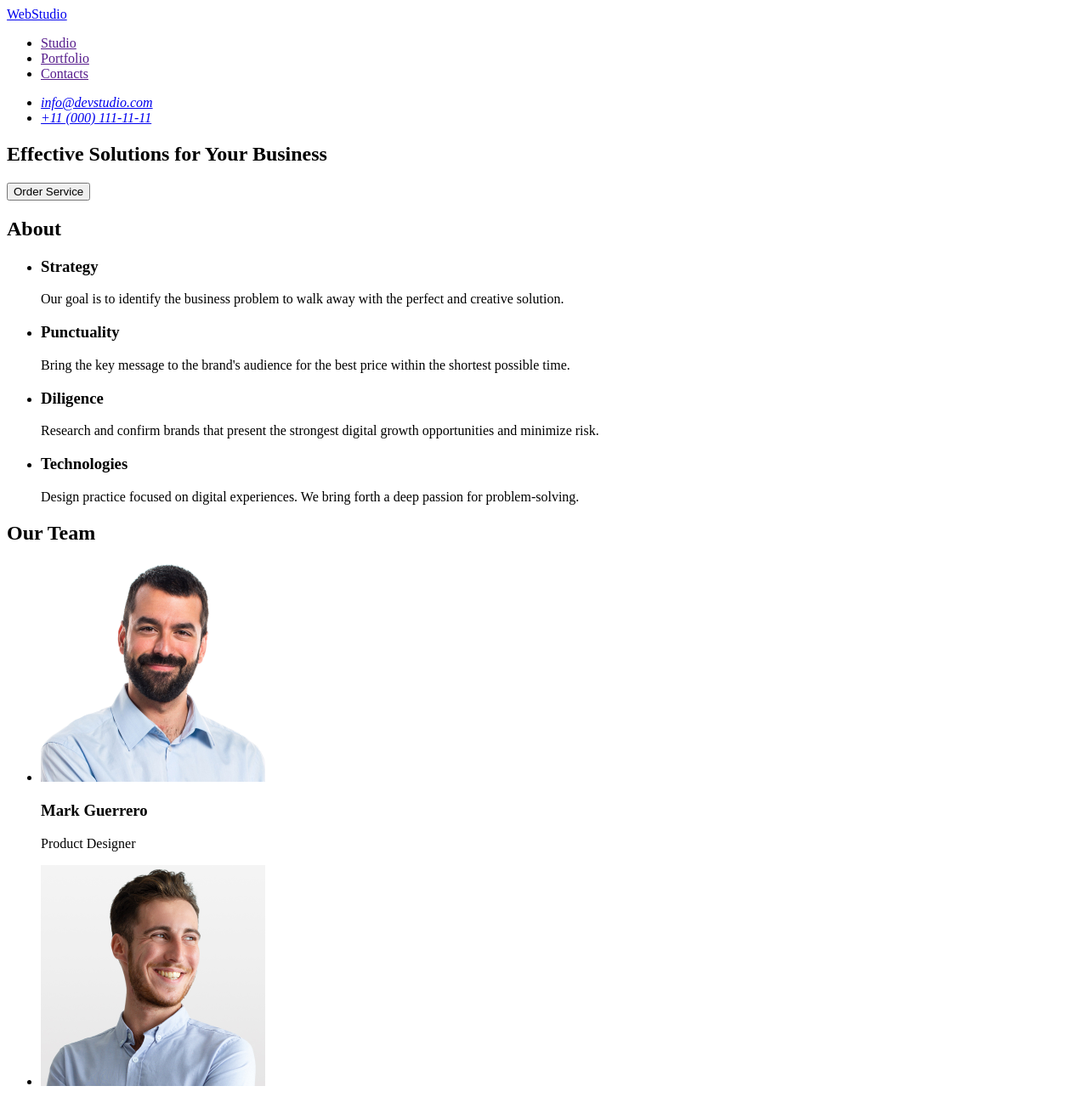
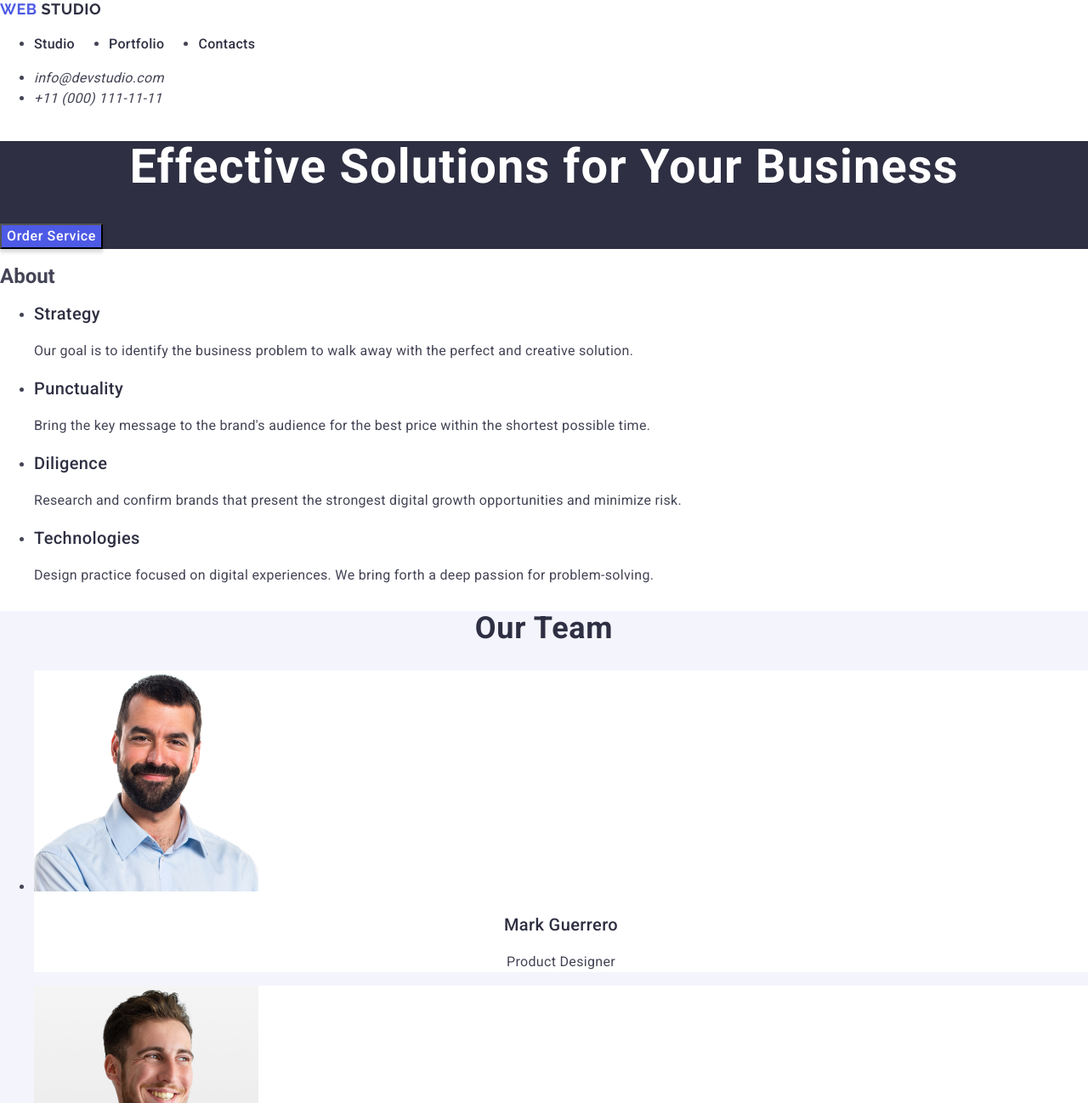
Before and after one commit to YelyzavetaMnoholiet/goit-markup-hw-02, a plain HTML site: page index.html in a window 1280 px wide. Shown: the top 1298 px of the page at 85% size. Drawn offline with nearby package versions, Linux system fonts and the light colour scheme.

Commit message:
add styles

```diff
--- a/css/styles.css
+++ b/css/styles.css
@@ -0,0 +1,232 @@
+body {
+    font-family: "Roboto", "Raleway", sans-serif;
+    color: #434455;
+    font-weight: 400;
+    font-size: 16px;
+    line-height: 24px;
+    letter-spacing: 2%;
+    background-color: #fff;
+}
+
+a {
+    text-decoration: none;
+}
+
+.header {
+    background: #fff;
+}
+
+.logo-studio {
+    font-family: "Raleway", sans-serif;
+    font-weight: 700;
+font-size: 18px;
+line-height: 1.16667;
+letter-spacing: 0.03em;
+text-transform: uppercase;
+color: #2e2f42;
+}
+
+.logo-web {
+    font-family: "Raleway", sans-serif;
+    font-weight: 700;
+font-size: 18px;
+line-height: 1.16667;
+letter-spacing: 0.03em;
+text-transform: uppercase;
+color: #4d5ae5;
+}
+
+.menu {
+    display: flex;
+align-items: flex-start;
+justify-content: flex-start;
+flex-direction: row;
+gap: 40px;
+}
+
+.menu-link {
+    font-weight: 500;
+font-size: 16px;
+line-height: 1.5;
+letter-spacing: 0.02em;
+color: #2e2f42;
+}
+
+.menu-link:hover {
+    color: #404bbf;
+}
+.menu-link:active {
+    color: #404bbf;
+}
+
+.contacts-info {
+    font-family: "Roboto", sans-serif;
+    font-weight: 400;
+font-size: 16px;
+line-height: 1.5;
+letter-spacing: 0.02em;
+color: #434455;
+}
+.contacts-info:hover {
+    color: #404bbf;
+}
+
+.section-title {
+    background: #2e2f42;
+}
+ .title {
+    font-family: "Roboto", sans-serif;
+    font-weight: 700;
+font-size: 56px;
+line-height: 1.07143;
+letter-spacing: 0.02em;
+text-align: center;
+color: #fff;
+ }
+
+ .button {
+    box-shadow: 0 4px 4px 0 rgba(0, 0, 0, 0.15);
+background: #4d5ae5;
+
+ }
+.button-title {
+    font-family: "Roboto", sans-serif;
+    font-weight: 500;
+font-size: 16px;
+line-height: 1.5;
+letter-spacing: 0.04em;
+color: #fff;
+}
+
+.button:hover {
+    background: #404bbf;
+}
+
+.section-about {
+
+}
+
+.about-title {
+    font-family: "Roboto", sans-serif;
+    font-weight: 500;
+font-size: 20px;
+line-height: 1.2;
+letter-spacing: 0.02em;
+color: #2e2f42;
+}
+
+.text {
+    font-family: "Roboto", sans-serif;
+    font-weight: 400;
+font-size: 16px;
+line-height: 1.5;
+letter-spacing: 0.02em;
+color: #434455;
+}
+
+.section-team {
+    background: #f4f4fd;
+}
+
+.second-title {
+    font-family: "Roboto", sans-serif;
+    font-weight: 700;
+font-size: 36px;
+line-height: 1.11111;
+letter-spacing: 0.02em;
+text-align: center;
+color: #2e2f42;
+}
+
+.team-inform {
+background: #fff;
+}
+
+.name {
+    font-family: "Roboto", sans-serif;
+    font-weight: 500;
+font-size: 20px;
+line-height: 1.2;
+letter-spacing: 0.02em;
+text-align: center;
+color: #2e2f42;
+}
+
+.career {
+    font-family: "Roboto", sans-serif;
+    font-weight: 400;
+font-size: 16px;
+line-height: 1.5;
+letter-spacing: 0.02em;
+text-align: center;
+color: #434455;
+}
+
+.section-portfolio {
+
+}
+
+.title-portfolio {
+    font-family: "Roboto", sans-serif;
+    font-weight: 700;
+font-size: 36px;
+line-height: 1.11111;
+letter-spacing: 0.02em;
+text-align: center;
+color: #2e2f42;
+}
+
+.cards {
+    background: #fff;
+}
+
+.cards-name {
+    font-family: "Roboto", sans-serif;
+    font-weight: 500;
+font-size: 20px;
+line-height: 1.2;
+letter-spacing: 0.02em;
+color: #2e2f42;
+}
+
+.cards-text {
+    font-family: "Roboto", sans-serif;
+    font-weight: 400;
+font-size: 16px;
+line-height: 1.5;
+letter-spacing: 0.02em;
+color: #434455;
+}
+
+.footer {
+    background: #2e2f42;
+}
+
+.footer-logo-web {
+    font-family: "Raleway", sans-serif;
+    font-weight: 700;
+font-size: 18px;
+line-height: 1.16667;
+letter-spacing: 0.03em;
+text-transform: uppercase;
+color: #4d5ae5;
+}
+
+.footer-logo-studio {
+    font-family: "Raleway", sans-serif;
+    font-weight: 700;
+font-size: 18px;
+line-height: 1.16667;
+letter-spacing: 0.03em;
+text-transform: uppercase;
+color: #f4f4fd;
+}
+
+.footer-text {
+    font-family: "Roboto", sans-serif;
+    font-weight: 400;
+font-size: 16px;
+line-height: 1.5;
+letter-spacing: 0.02em;
+color: #f4f4fd;
+}
--- a/index.html
+++ b/index.html
@@ -4,60 +4,71 @@
     <meta charset="UTF-8" />
     <meta name="viewport" content="width=device-width, initial-scale=1.0" />
     <title>home_work1</title>
+
+    <link rel="stylesheet" href="./css/normalize.css" />
+    <link rel="stylesheet" href="./css/styles.css" />
+    <link rel="preconnect" href="https://fonts.googleapis.com" />
+    <link rel="preconnect" href="https://fonts.gstatic.com" crossorigin />
+    <link
+      href="https://fonts.googleapis.com/css2?family=Raleway:ital,wght@0,700;1,700&family=Roboto:wght@400;500;700&display=swap"
+      rel="stylesheet"
+    />
   </head>
   <body>
-    <header>
-      <nav>
-        <a href="./index.html">WebStudio</a>
-        <ul>
-          <li><a href="">Studio</a></li>
-          <li><a href="">Portfolio</a></li>
-          <li><a href="">Contacts</a></li>
+    <header class="header">
+      <nav class="nav">
+        <a href="./index.html" class="logo-web"
+          >Web <span class="logo-studio">Studio</span></a
+        >
+        <ul class="menu">
+          <li class="menu-item"><a href="" class="menu-link">Studio</a></li>
+          <li class="menu-item"><a href="" class="menu-link">Portfolio</a></li>
+          <li class="menu-item"><a href="" class="menu-link">Contacts</a></li>
         </ul>
       </nav>
-      <address>
-        <ul>
+      <address class="address">
+        <ul class="contacts-list">
           <li>
-            <a href="mailto:info@devstudio.com">info@devstudio.com</a><br />
+            <a href="mailto:info@devstudio.com" class="contacts-info">info@devstudio.com</a><br />
           </li>
-          <li><a href="tel:+110001111111">+11 (000) 111-11-11</a><br /></li>
+          <li><a href="tel:+110001111111" class="contacts-info">+11 (000) 111-11-11</a><br /></li>
         </ul>
       </address>
     </header>
 
     <main>
-      <section>
-        <h1>Effective Solutions for Your Business</h1>
-        <button type="button">Order Service</button>
+      <section class="section-title">
+        <h1 class="title">Effective Solutions for Your Business</h1>
+        <button type="button" class="button"><span class="button-title">Order Service</span> </button>
       </section>
 
-      <section>
+      <section class="section-about">
         <h2>About</h2>
         <ul>
           <li>
-            <h3>Strategy</h3>
-            <p>
+            <h3 class="about-title">Strategy</h3>
+            <p class="text">
               Our goal is to identify the business problem to walk away with the
               perfect and creative solution.
             </p>
           </li>
           <li>
-            <h3>Punctuality</h3>
-            <p>
+            <h3 class="about-title">Punctuality</h3>
+            <p class="text">
               Bring the key message to the brand's audience for the best price
               within the shortest possible time.
             </p>
           </li>
           <li>
-            <h3>Diligence</h3>
-            <p>
+            <h3 class="about-title">Diligence</h3>
+            <p class="text">
               Research and confirm brands that present the strongest digital
               growth opportunities and minimize risk.
             </p>
           </li>
           <li>
-            <h3>Technologies</h3>
-            <p>
+            <h3 class="about-title">Technologies</h3>
+            <p class="text">
               Design practice focused on digital experiences. We bring forth a
               deep passion for problem-solving.
             </p>
@@ -65,56 +76,105 @@
         </ul>
       </section>
 
-      <section>
-        <h2>Our Team</h2>
-        <ul>
-          <li>
+      <section class="section-team">
+        <h2 class="second-title">Our Team</h2>
+        <ul class="Team">
+          <li class="team-inform">
             <img
               src="./images/img1.jpg"
               alt="foto_mark_guerrero"
               width="264"
               height="260"
             />
-            <h3>Mark Guerrero</h3>
-            <p>Product Designer</p>
+            <h3 class="name">Mark Guerrero</h3>
+            <p class="career">Product Designer</p>
           </li>
-          <li>
+          <li class="team-inform">
             <img
               src="./images/img.jpg"
               alt="foto_tom_ford"
               width="264"
               height="260"
             />
-            <h3>Tom Ford</h3>
-            <p>Frontend Developer</p>
+            <h3 class="name">Tom Ford</h3>
+            <p class="career">Frontend Developer</p>
           </li>
-          <li>
+          <li class="team-inform">
             <img
               src="./images/img3.jpg"
               alt="foto_camila_garcia"
               width="264"
               height="260"
             />
-            <h3>Camila Garcia</h3>
-            <p>Marketing</p>
+            <h3 class="name">Camila Garcia</h3>
+            <p class="career">Marketing</p>
           </li>
-          <li>
+          <li class="team-inform">
             <img
               src="./images/img4.jpg"
               alt="foto_daniel_wilson"
               width="264"
               height="260"
             />
-            <h3>Daniel Wilson</h3>
-            <p>UI Designer</p>
+            <h3 class="name">Daniel Wilson</h3>
+            <p class="career">UI Designer</p>
           </li>
         </ul>
       </section>
+
+      <section class="section-portfolio">
+      <h2 class="title-portfolio">Our Portfolio</h2>
+
+      <ul class="portfolio-cards">
+        <li class="cards">
+          <img src="./images/img.1.1-min.jpg" alt="banking_app" width: 360px;
+          height: 300px; />
+          <h3 class="cards-name">Banking App</h3>
+          <p class="cards-text">App</p>
+        </li>
+
+        <li class="cards">
+          <img src="./images/img.1.2-min.jpg" alt="cashless_payment" width: 360px;
+          height: 300px; />
+          <h3 class="cards-name">Cashless Payment</h3>
+          <p class="cards-text">Marketing</p>
+        </li>
+
+        <li class="cards">
+          <img src="./images/img.1.3-min.jpg" alt="meditation_app" width: 360px;
+          height: 300px; />
+          <h3 class="cards-name">Meditation App</h3>
+          <p class="cards-text">App</p>
+        </li>
+
+        <li class="cards">
+          <img src="./images/img.1.4-min.jpg" alt="taxi_service" width: 360px;
+          height: 300px; />
+          <h3 class="cards-name">Taxi Service</h3>
+          <p class="cards-text">Marketing</p>
+        </li>
+
+        <li class="cards">
+          <img src="./images/img.1.5-min.jpg" alt="screen_illustrations" width: 360px;
+          height: 300px; />
+          <h3 class="cards-name">Screen Illustrations</h3>
+          <p class="cards-text">Design</p>
+        </li>
+
+        <li class="cards">
+          <img src="./images/img.1.6-min.jpg" alt="online_courses" width: 360px;
+          height: 300px; />
+          <h3 class="cards-name">Online Courses</h3>
+          <p class="cards-text">Marketing</p>
+        </li>
+      </ul>
+
+     </section>
     </main>
 
-    <footer>
-      <a href="./index.html">WebStudio</a>
-      <p>
+    <footer class="footer">
+      <a href="./index.html" class="footer-logo-web">Web<span class="footer-logo-studio">Studio</span></a>
+      <p class="footer-text">
         Increase the flow of customers and sales for your business with digital
         marketing & growth solutions.
       </p>
```
Also changed, not shown: css/normalize.css (added).
